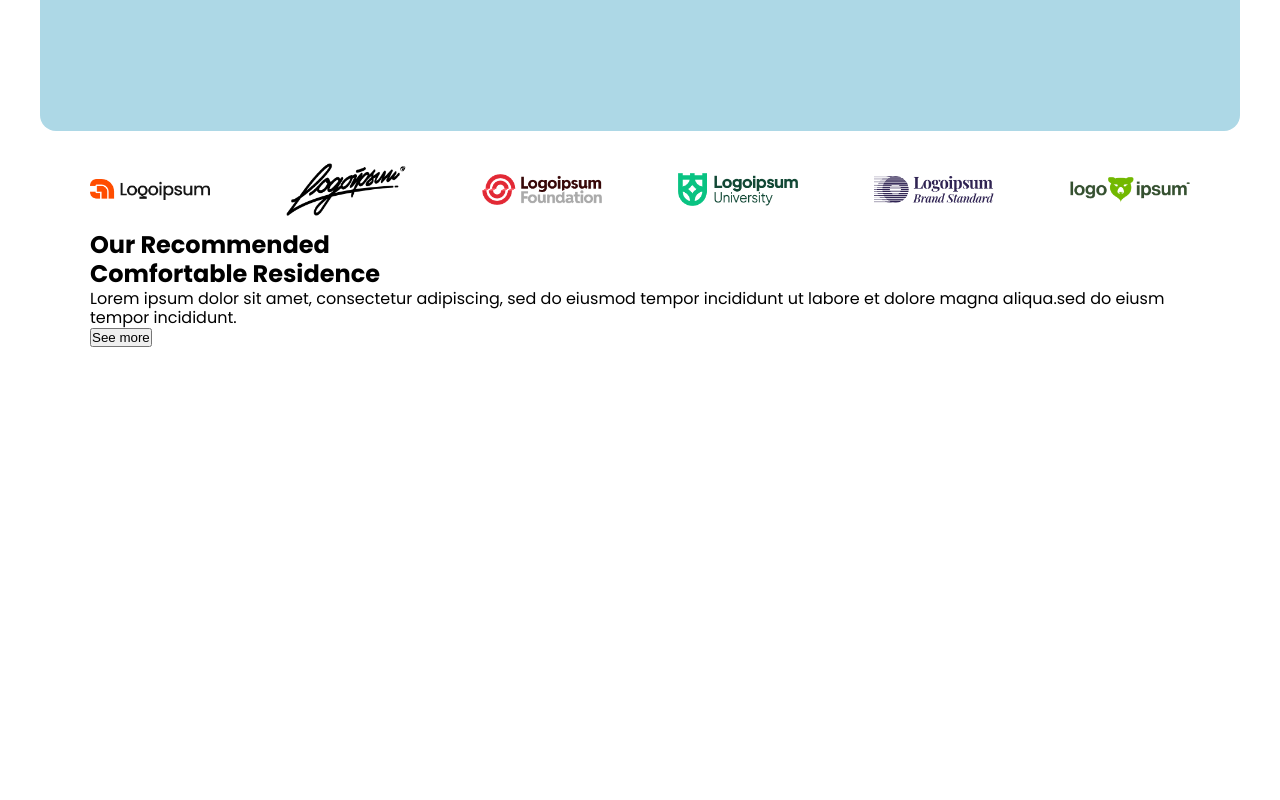
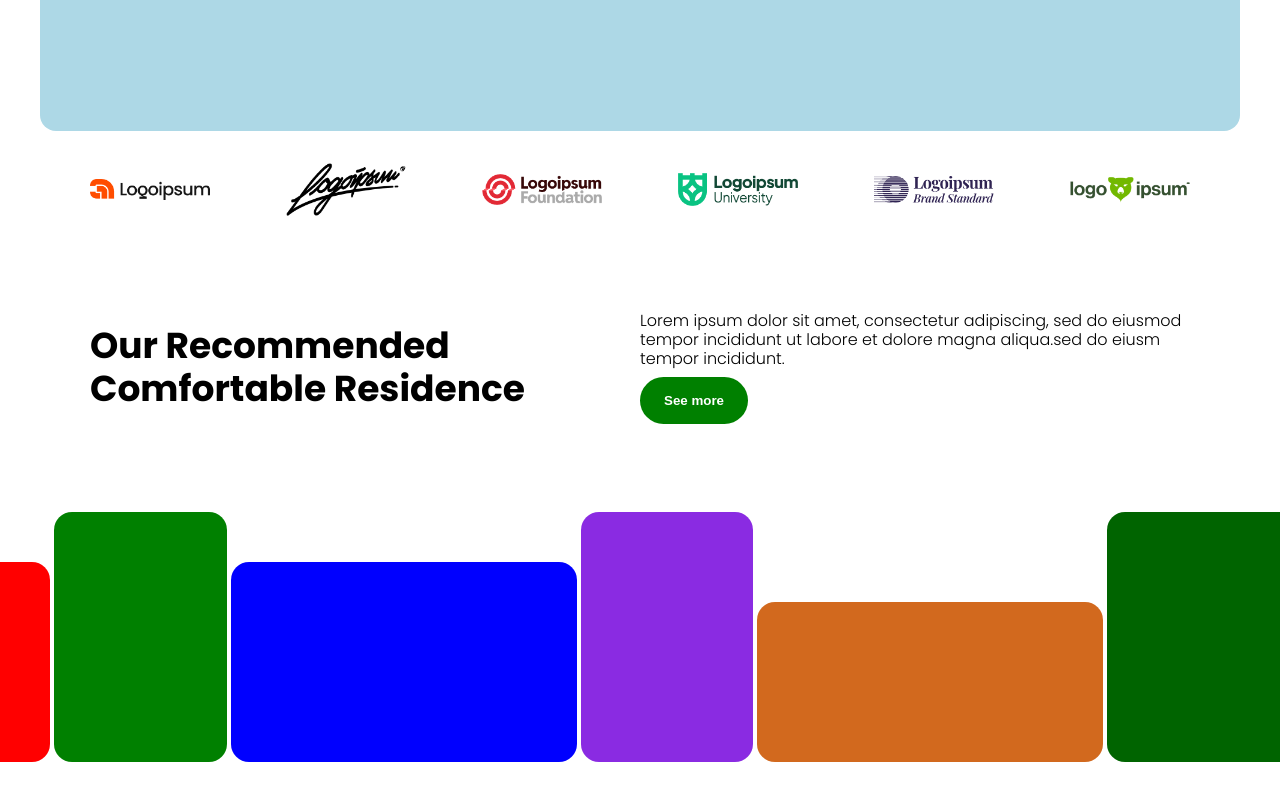
Before and after one commit to dannytsega/TOP, a plain HTML site: page foundations/Practice/RealProperty/index.html in a window 1280 px wide. Shown: the part 1633-2433 px from the top of the page. Before the commit the page ends 1980 px from the top, so only its background shows below. Drawn offline with Linux system fonts and the light colour scheme.

Commit message:
feat: apply styling to the recommendation section

```diff
--- a/foundations/Practice/RealProperty/style.css
+++ b/foundations/Practice/RealProperty/style.css
@@ -348,3 +348,102 @@ ul {
 .companies .container img {
     width: 120px;
 }
+
+.recommendation{
+    margin: 48px 0;
+}
+
+.recommendation .container{
+    display: flex;
+    justify-content: center;
+    align-items: center;
+    padding-top: 32px;
+    padding-bottom: 64px;
+}
+
+.recommendation .container h2 {
+    font-size: 36px;
+    color: black;
+    font-weight: 700;
+}
+
+.recommendation .container .rec-left {
+    flex: 2;
+}
+
+.recommendation .container .rec-right {
+    flex: 2;
+}
+
+.recommendation .container .rec-right p {
+    font-weight: 300;
+    color: black;
+    margin-bottom: 8px;
+    width: 100%;
+}
+
+.recommendation .container .rec-right button {
+    border: none;
+    border-radius: 24px;
+    background-color: green;
+    color: white;
+    font-weight: 700;
+    padding:16px 24px;
+}
+
+.recommendation .rec-lower {
+    display: flex;
+    justify-content: space-between;
+    align-items: flex-end;
+    gap: 4px;
+    margin-top: 24px;
+}
+
+.recommendation .rec-lower .img-1 {
+    width: 50px;
+    height: 200px;
+    background-color: red;
+    border-top-right-radius: 18px;
+    border-bottom-right-radius: 18px;
+}
+
+.recommendation .rec-lower .img-2 {
+    width: 150px;
+    height: 250px;
+    background-color: green;
+    border-radius: 18px;
+    flex: 1;
+}
+
+.recommendation .rec-lower .img-3 {
+    width: 230px;
+    height: 200px;
+    background-color: blue;
+    border-radius: 18px;
+    flex: 2;
+}
+
+.recommendation .rec-lower .img-4 {
+    width: 150px;
+    height: 250px;
+    background-color: blueviolet;
+    border-radius: 18px;
+    flex: 1;
+}
+
+.recommendation .rec-lower .img-5 {
+    width: 230px;
+    height: 160px;
+    background-color: chocolate;
+    border-radius: 18px;
+    flex: 2;
+}
+
+.recommendation .rec-lower .img-6 {
+    width: 50px;
+    height: 250px;
+    background-color: darkgreen;
+    border-top-left-radius: 18px;
+    border-bottom-left-radius: 18px;
+    flex: 1;
+}
```
